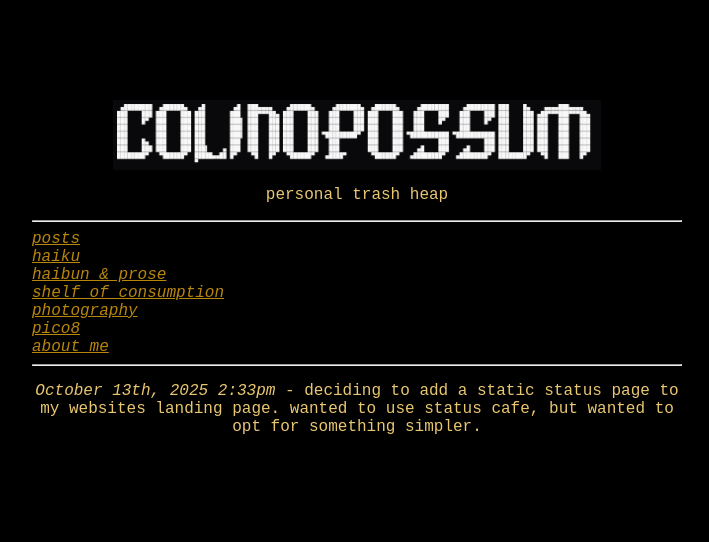
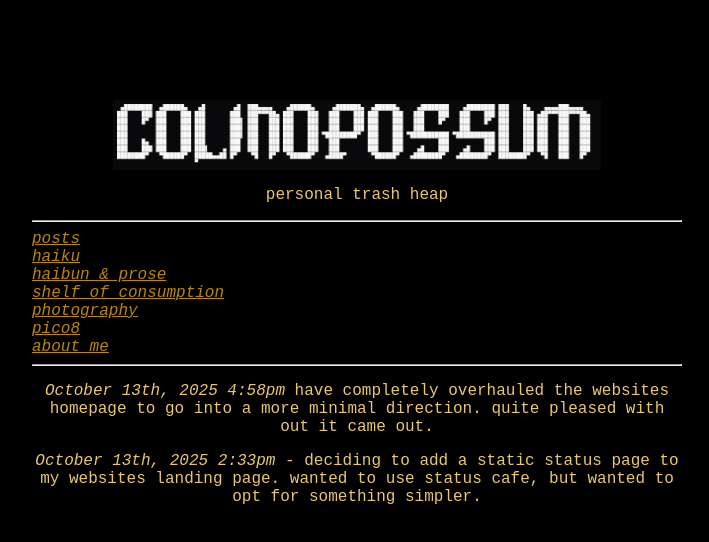
Before and after one commit to colinopossum/colinopossum.github.io, a plain HTML site: page docs/index.html in a window 1280 px wide. Shown: the whole page, without its empty margins (283-992 px from the left). Drawn offline with Linux system fonts and the light colour scheme.

Commit message:
new status update on homepage

```diff
--- a/docs/index.html
+++ b/docs/index.html
@@ -26,6 +26,7 @@
             </ul>
             <!-- below nav bar -->
              <hr>
+             <p> <em>October 13th, 2025 4:58pm </em> have completely overhauled the websites homepage to go into a more minimal direction. quite pleased with out it came out. </p>
              <p> <em> October 13th, 2025 2:33pm </em> - deciding to add a static status page to my websites landing page. wanted to use status cafe, but wanted to opt for something simpler.</p>
         </div>
     </body>
```
